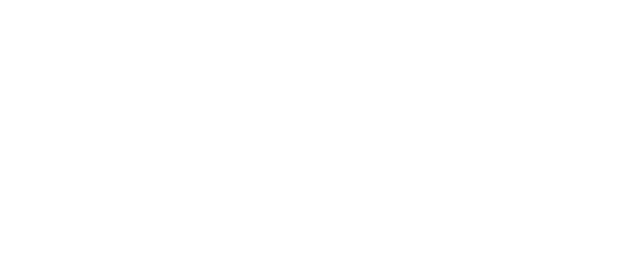
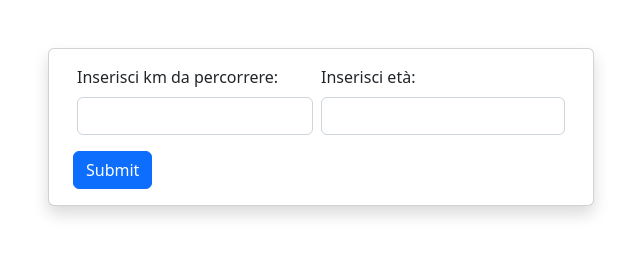
Before and after one commit to manuelmenama/js-biglietto-treno-form, a plain HTML site: page index.html in a window 1280 px wide. Shown: the whole page, without its empty margins (319-959 px from the left). Drawn offline with nearby package versions, Linux system fonts and the light colour scheme.

Commit message:
added card

```diff
--- a/index.html
+++ b/index.html
@@ -15,6 +15,29 @@
 </head>
 <body>
 
+    <div class="container">
+        <div class="row">
+            <div class="col-6 offset-3 mt-5">
+                <div class="card shadow">
+                    <div class="card-body">
+                        <form>
+                            <div class="container d-flex">
+                                <div class="mb-3 w-50 pe-2">
+                                  <label for="inputAge" class="form-label">Inserisci km da percorrere:</label>
+                                  <input type="text" class="form-control" id="inputAge"  value="">
+                                </div>
+                                <div class="mb-3 w-50">
+                                  <label for="inputKm" class="form-label">Inserisci età:</label>
+                                  <input type="text" class="form-control" id="inputKm" value="">
+                                </div>
+                            </div>
+                            <button type="submit" class="btn btn-primary ms-2">Submit</button>
+                        </form>
+                    </div>
+
+            </div>
+        </div>
+    </div>
 
     <!-- collegamento allo script -->
     <script src="js/script.js"></script>
```
